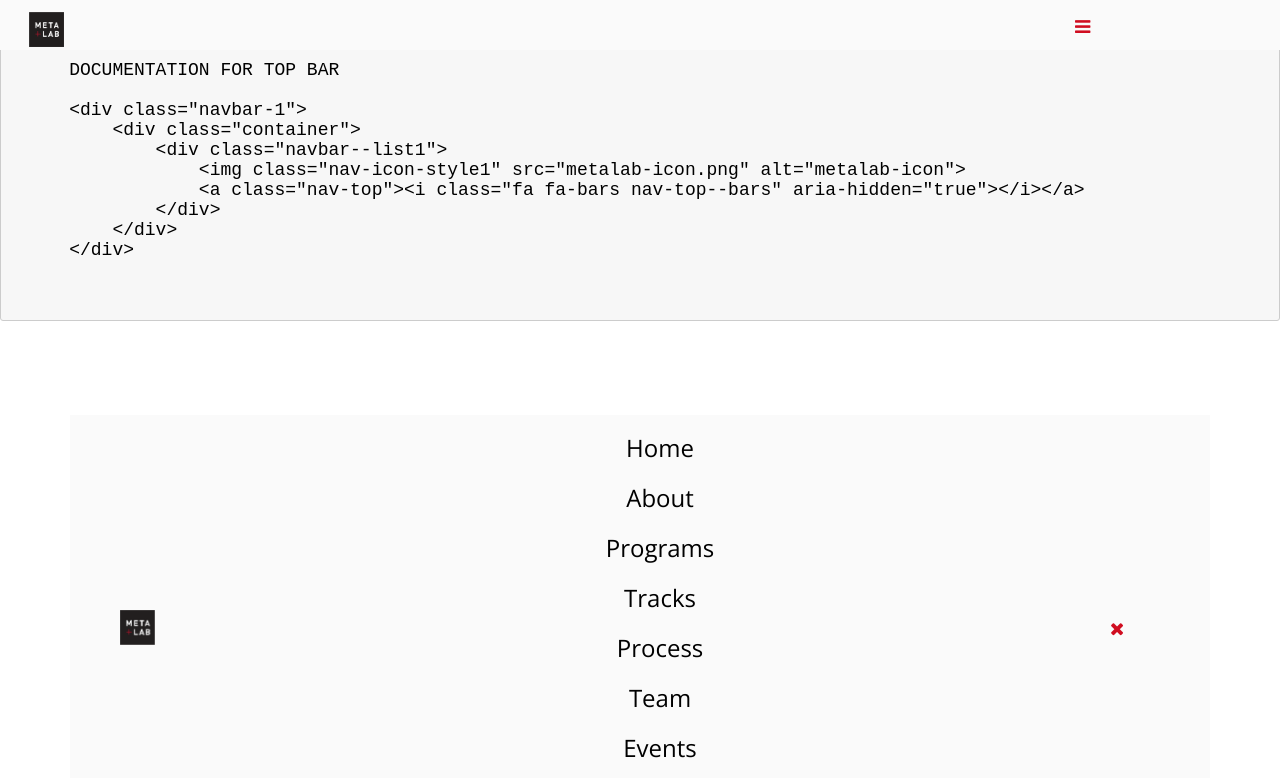
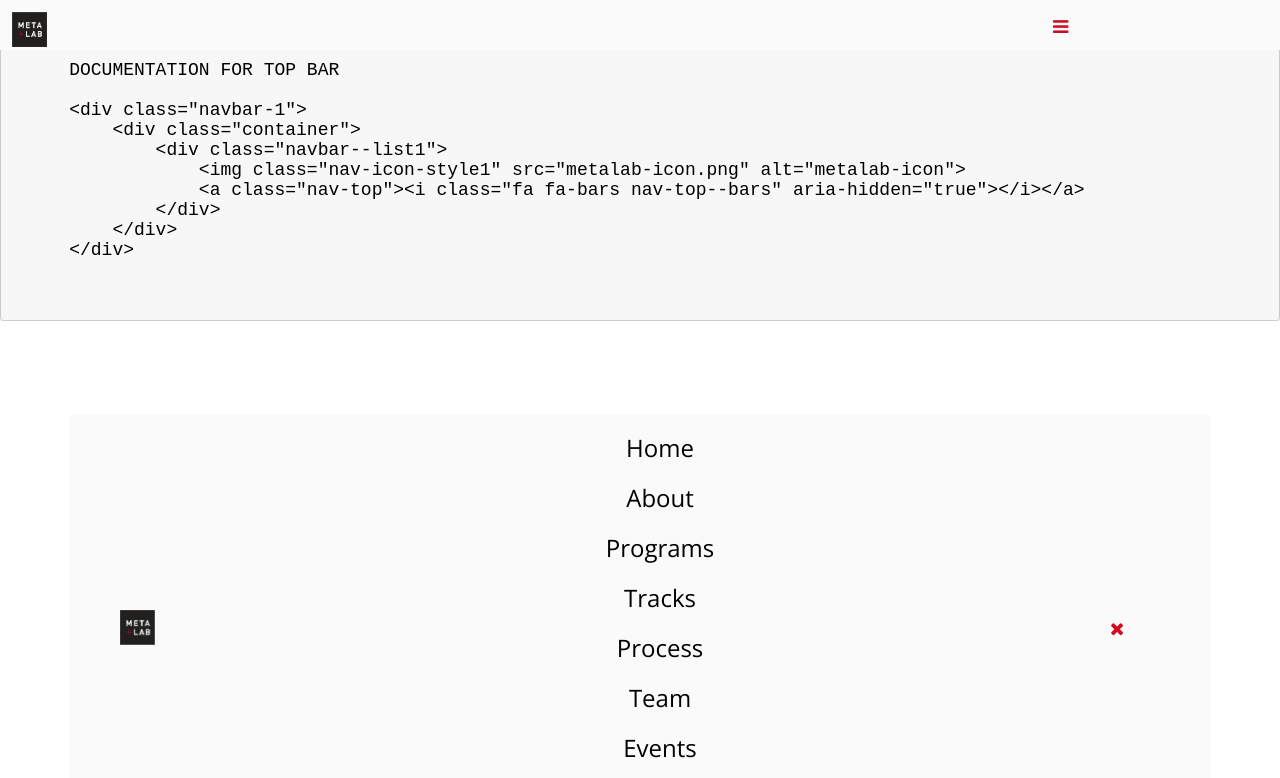
Before and after one commit to CSUN-IT/meta-ui, a website: page docs/navbar.html in a window 1280 px wide. Shown: the top 778 px of the page. Drawn offline with nearby package versions, Linux system fonts and the light colour scheme; files whose address does not match are found by name; a web font is replaced by a local one.

Commit message:
grrrr...

```diff
--- a/docs/navbar.html
+++ b/docs/navbar.html
@@ -19,7 +19,7 @@
             <div class="container">
 
                 <div class="row">
-                    <div class="col-md-12">
+                    <!--<div class="col-md-12">-->
 
 
                         <img class="nav-icon-style1" src="metalab-icon.png" alt="metalab-icon">
--- a/src/sass/_navbar.scss
+++ b/src/sass/_navbar.scss
@@ -75,29 +75,23 @@
 }
 
 .fa-bars {
-  position: inherit;
+  position: static;
   display: inline-block;
-  top: 240px;
-  //left: 1000px;
+  left: 0px;
   height: 35px;
+  float: right;
+  margin: 0px;
+}
 
-}
-.navbar--icon1{
-  position: inherit;
-}
 .nav-icon-style1{
   height: 35px;
   width: 35px;
-  padding-left: 0px;
+  float: left;
+  margin: 0px;
 }
-.nav-top--bars{
-  position: inherit;
-  float: right;
-  margin-right: 30px;
-  top: 0;
-}
+
 .container--nav{
   display: inline-block;
-  //text-align:right;
+  text-align:right;
   margin-right: 1000px;
 }
```
Also changed, not shown: dist/css/meta-ui.css.
